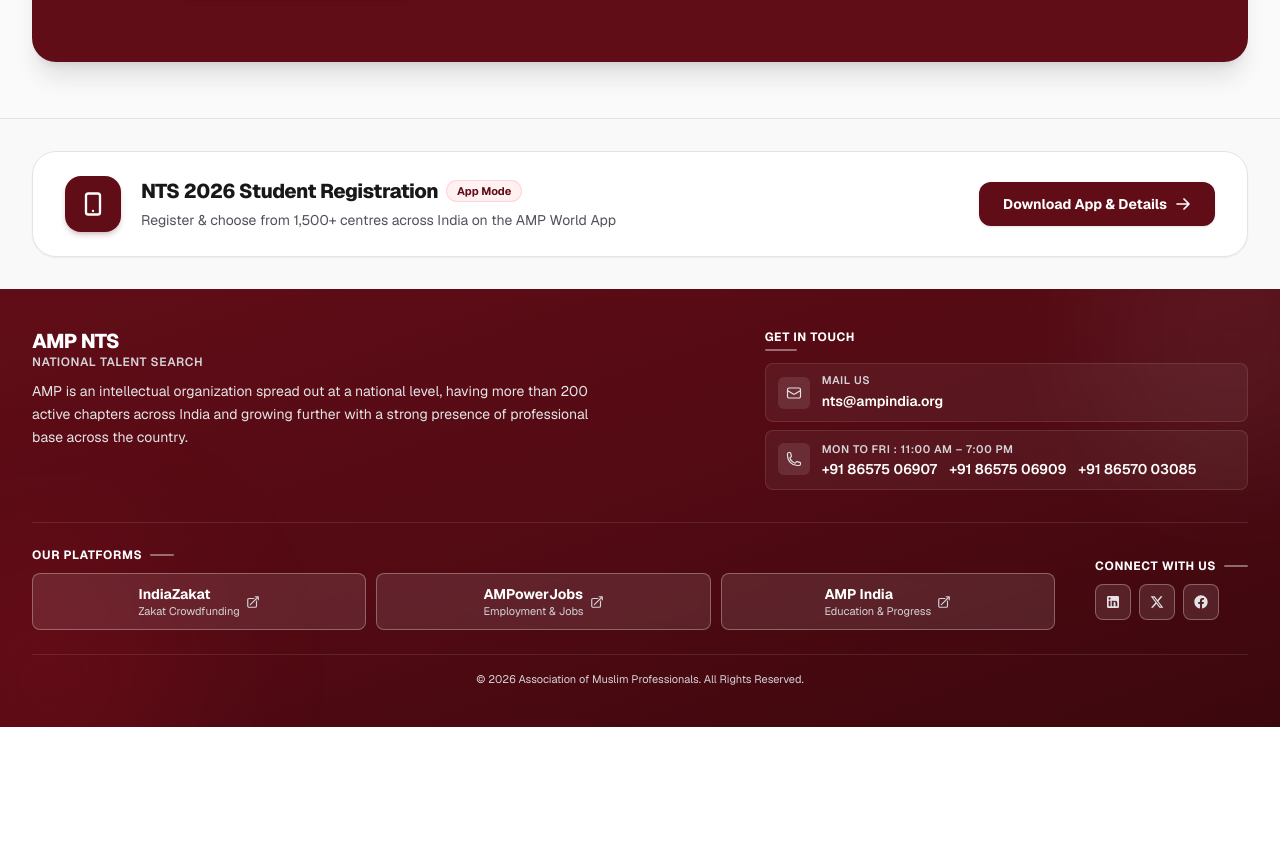
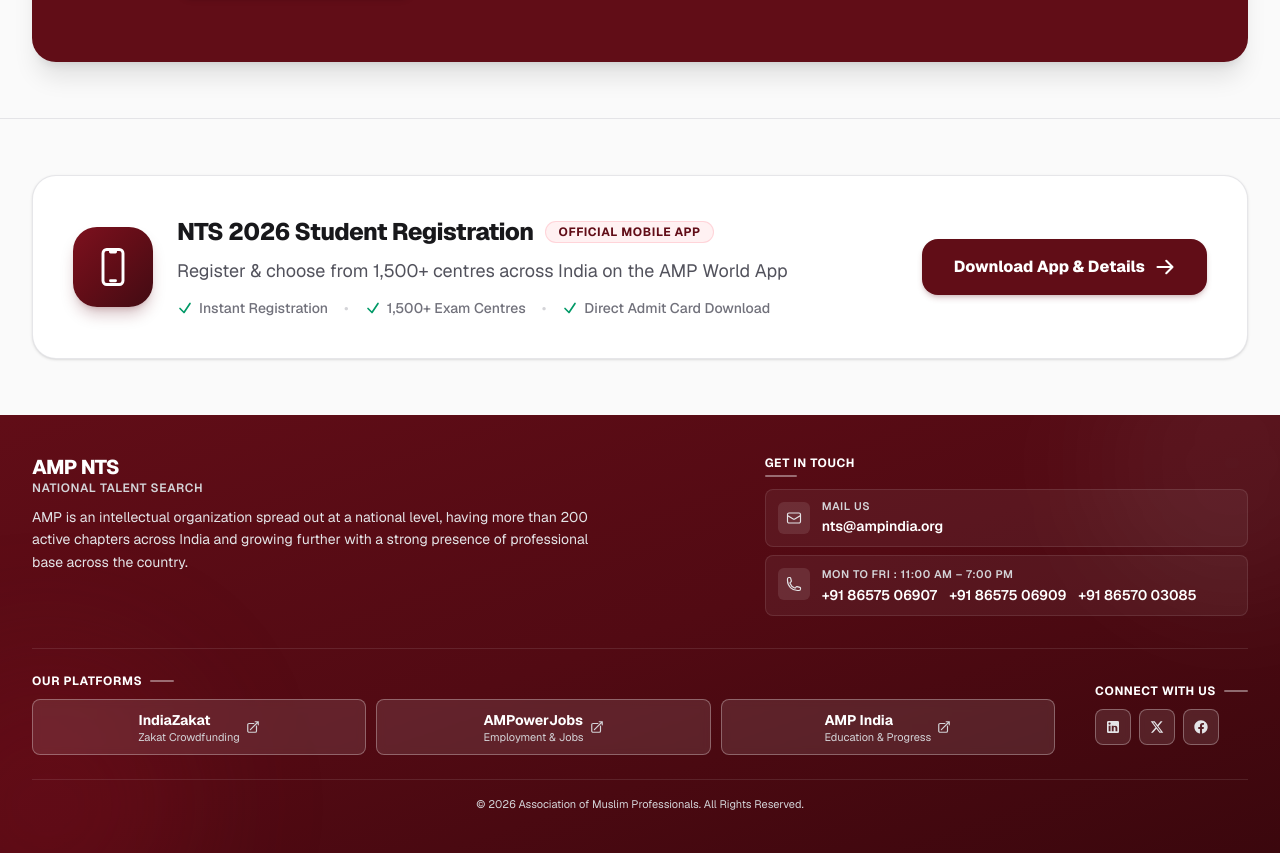
Before and after one commit to ansariafzal-ka/AMP-World-NTS-Web-Application-, a Next.js app: page / in a window 1280 px wide. Shown: the part 6652-7505 px from the top of the page. Before the commit the page ends 7379 px from the top, so only its background shows below. Built offline with nearby package versions, Linux system fonts and the light colour scheme.

Commit message:
Transform pre-footer AMP World App callout into high-impact prominent feature banner

```diff
--- a/src/components/layout/footer.tsx
+++ b/src/components/layout/footer.tsx
@@ -70,38 +70,64 @@
     <>
       {/* Subtle Pre-Footer Callout Strip Redirecting to AMP_World_App (Hidden on /AMP_World_App) */}
       {!isAppPage && (
-        <aside aria-label="AMP World App Download" className="border-t border-zinc-200 bg-zinc-50/70 py-6 sm:py-8">
+        <aside aria-label="AMP World App Download" className="border-t border-zinc-200 bg-zinc-50 py-10 sm:py-14">
           <div className="mx-auto max-w-7xl px-4 sm:px-6 lg:px-8">
             <Link
               href="/AMP_World_App"
-              className="group relative flex flex-col md:flex-row md:items-center justify-between gap-5 sm:gap-6 rounded-2xl sm:rounded-3xl border border-zinc-200 bg-white hover:border-[#610D17]/40 px-5 sm:px-8 py-5 sm:py-6 shadow-xs hover:shadow-md transition-all duration-300"
+              className="group relative flex flex-col lg:flex-row lg:items-center justify-between gap-6 lg:gap-8 rounded-3xl border border-zinc-200/90 bg-white hover:border-[#610D17]/40 p-6 sm:p-8 lg:p-10 shadow-sm hover:shadow-xl transition-all duration-300"
             >
-              <div className="flex items-center gap-4 sm:gap-5 min-w-0">
-                <span className="flex h-12 w-12 sm:h-14 sm:w-14 shrink-0 items-center justify-center rounded-2xl bg-[#610D17] text-white shadow-md shadow-[#610D17]/20 group-hover:scale-105 transition-transform duration-200">
-                  <svg className="w-6 h-6 sm:w-7 sm:h-7" fill="none" viewBox="0 0 24 24" stroke="currentColor" strokeWidth={2}>
-                    <path strokeLinecap="round" strokeLinejoin="round" d="M12 18h.01M8 21h8a2 2 0 002-2V5a2 2 0 00-2-2H8a2 2 0 00-2 2v14a2 2 0 002 2z" />
+              <div className="flex items-start sm:items-center gap-5 sm:gap-6 min-w-0">
+                {/* Large App Phone Icon Emblem */}
+                <div className="flex h-16 w-16 sm:h-20 sm:w-20 shrink-0 items-center justify-center rounded-2xl sm:rounded-3xl bg-gradient-to-br from-[#7D111E] via-[#610D17] to-[#420B13] text-white shadow-lg shadow-[#610D17]/25 group-hover:scale-105 transition-transform duration-300">
+                  <svg className="w-8 h-8 sm:w-10 sm:h-10" fill="none" viewBox="0 0 24 24" stroke="currentColor" strokeWidth={1.75}>
+                    <path strokeLinecap="round" strokeLinejoin="round" d="M10.5 1.5H8.25A2.25 2.25 0 0 0 6 3.75v16.5a2.25 2.25 0 0 0 2.25 2.25h7.5A2.25 2.25 0 0 0 18 20.25V3.75a2.25 2.25 0 0 0-2.25-2.25H13.5m-3 0V3h3V1.5m-3 0h3m-3 18.75h3" />
                   </svg>
-                </span>
-                <div className="min-w-0">
-                  <div className="flex flex-wrap items-center gap-2">
-                    <span className="text-base sm:text-lg lg:text-xl font-extrabold text-zinc-900 group-hover:text-[#610D17] transition-colors tracking-tight">
+                </div>
+
+                <div className="min-w-0 flex-1">
+                  <div className="flex flex-wrap items-center gap-2 sm:gap-3">
+                    <h3 className="text-lg sm:text-xl lg:text-2xl font-extrabold text-zinc-900 group-hover:text-[#610D17] transition-colors tracking-tight">
                       NTS 2026 Student Registration
-                    </span>
-                    <span className="inline-flex items-center rounded-full bg-rose-50 border border-rose-200/80 px-2.5 py-0.5 text-[11px] font-bold text-[#610D17]">
-                      App Mode
+                    </h3>
+                    <span className="inline-flex items-center rounded-full bg-rose-50 border border-rose-200/80 px-3 py-0.5 text-xs font-bold text-[#610D17] uppercase tracking-wider">
+                      Official Mobile App
                     </span>
                   </div>
-                  <p className="text-xs sm:text-sm text-zinc-600 font-normal mt-1 leading-relaxed">
+
+                  <p className="text-sm sm:text-base lg:text-lg text-zinc-600 font-normal mt-1.5 sm:mt-2 leading-relaxed">
                     Register &amp; choose from 1,500+ centres across India on the AMP World App
                   </p>
+
+                  <div className="mt-3 flex flex-wrap items-center gap-x-4 gap-y-1 text-xs sm:text-sm text-zinc-500 font-medium">
+                    <span className="flex items-center gap-1.5">
+                      <svg className="w-4 h-4 text-emerald-600 shrink-0" fill="none" viewBox="0 0 24 24" stroke="currentColor" strokeWidth={2.5}>
+                        <path strokeLinecap="round" strokeLinejoin="round" d="m4.5 12.75 6 6 9-13.5" />
+                      </svg>
+                      Instant Registration
+                    </span>
+                    <span className="hidden sm:inline text-zinc-300">•</span>
+                    <span className="flex items-center gap-1.5">
+                      <svg className="w-4 h-4 text-emerald-600 shrink-0" fill="none" viewBox="0 0 24 24" stroke="currentColor" strokeWidth={2.5}>
+                        <path strokeLinecap="round" strokeLinejoin="round" d="m4.5 12.75 6 6 9-13.5" />
+                      </svg>
+                      1,500+ Exam Centres
+                    </span>
+                    <span className="hidden sm:inline text-zinc-300">•</span>
+                    <span className="flex items-center gap-1.5">
+                      <svg className="w-4 h-4 text-emerald-600 shrink-0" fill="none" viewBox="0 0 24 24" stroke="currentColor" strokeWidth={2.5}>
+                        <path strokeLinecap="round" strokeLinejoin="round" d="m4.5 12.75 6 6 9-13.5" />
+                      </svg>
+                      Direct Admit Card Download
+                    </span>
+                  </div>
                 </div>
               </div>
 
               {/* Prominent Action Button */}
-              <div className="flex items-center justify-start md:justify-end shrink-0">
-                <span className="inline-flex items-center justify-center gap-2 rounded-xl bg-[#610D17] px-5 sm:px-6 py-3 text-xs sm:text-sm font-bold text-white shadow-sm transition-all duration-200 group-hover:bg-[#520A13] group-hover:shadow-md w-full md:w-auto text-center">
+              <div className="flex items-center justify-start lg:justify-end shrink-0 pt-2 lg:pt-0">
+                <span className="inline-flex items-center justify-center gap-2.5 rounded-2xl bg-[#610D17] px-6 sm:px-8 py-4 text-sm sm:text-base font-extrabold text-white shadow-md shadow-[#610D17]/20 transition-all duration-200 group-hover:bg-[#520A13] group-hover:shadow-lg group-hover:-translate-y-0.5 w-full sm:w-auto text-center">
                   <span>Download App &amp; Details</span>
-                  <svg className="w-4 h-4 transition-transform duration-200 group-hover:translate-x-1" fill="none" viewBox="0 0 24 24" stroke="currentColor" strokeWidth={2.5}>
+                  <svg className="w-5 h-5 transition-transform duration-200 group-hover:translate-x-1.5" fill="none" viewBox="0 0 24 24" stroke="currentColor" strokeWidth={2.5}>
                     <path strokeLinecap="round" strokeLinejoin="round" d="M13.5 4.5L21 12m0 0l-7.5 7.5M21 12H3" />
                   </svg>
                 </span>
```
